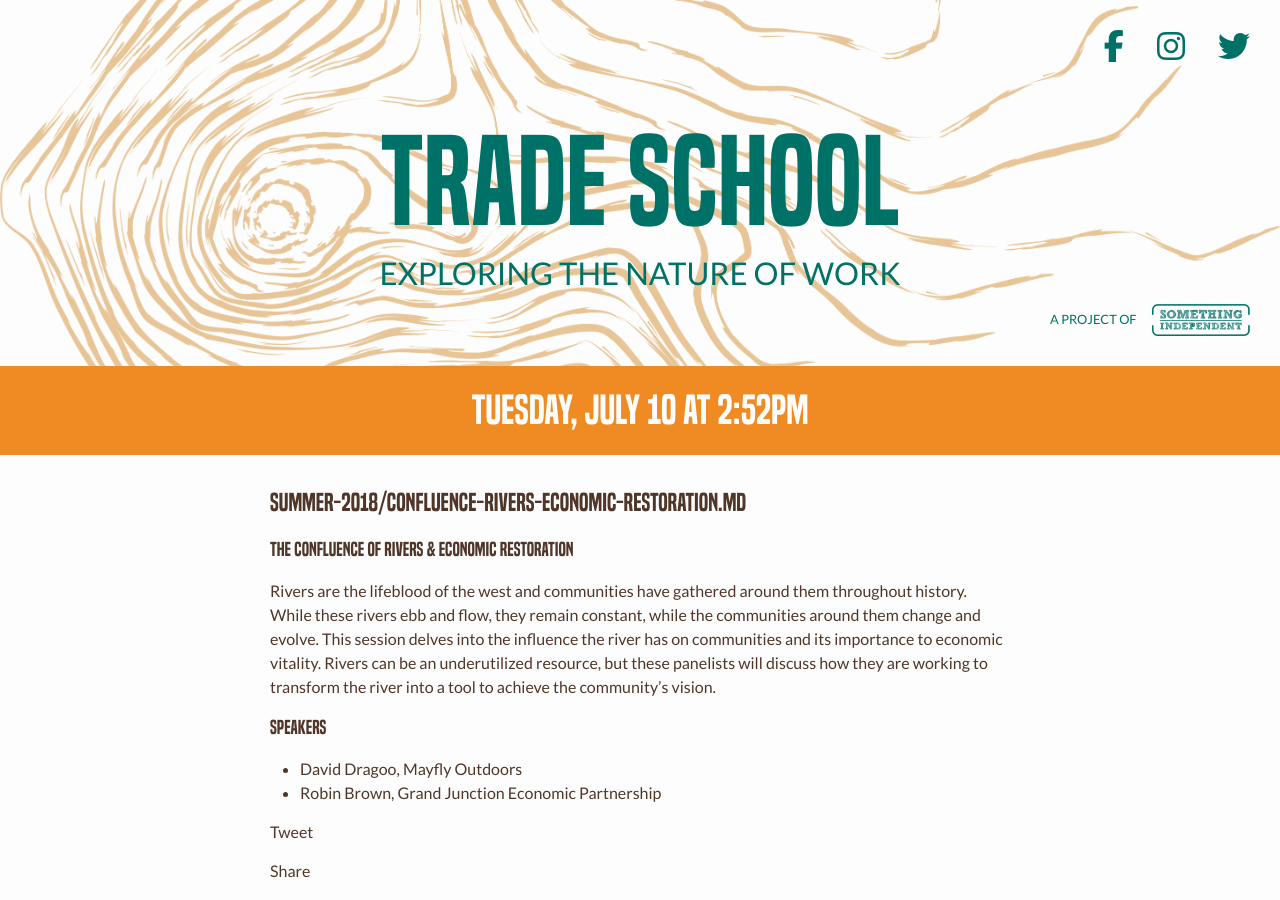
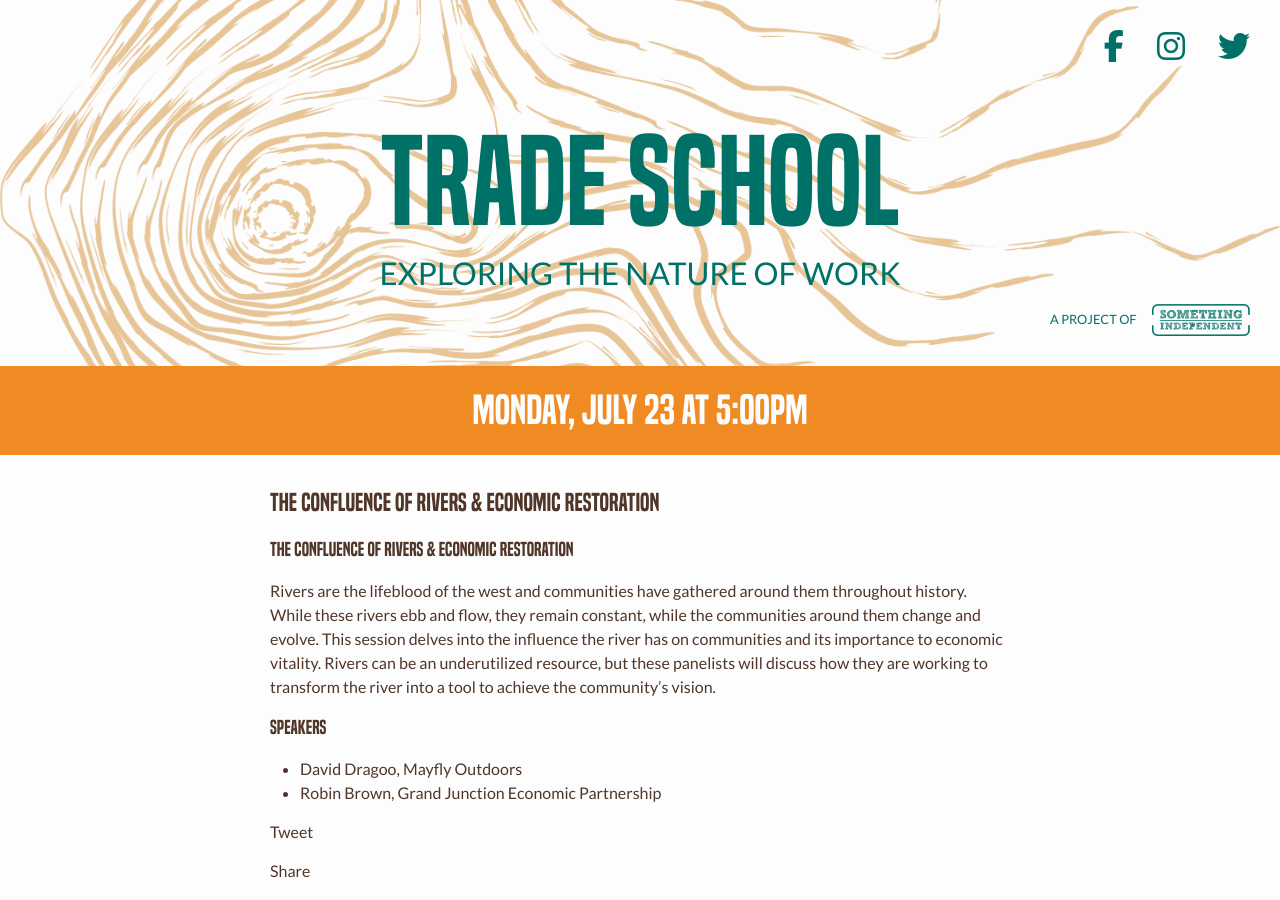
Before and after one commit to somethingindependent/tradeschool, a Jekyll site: the page built from _talks/summer-2018/confluence-rivers-economic-restoration-md.md, in a window 1280 px wide and 900 px high. Built offline with Jekyll 4.4.1, drawn with Linux system fonts in a browser that asks for light colours; nearby versions of some CDN libraries; comment, search, counter and statistics services are not loaded.

Commit message:
Update from Forestry.io - Updated confluence-rivers-economic-restoration-md.md

```diff
--- a/_talks/summer-2018/confluence-rivers-economic-restoration-md.md
+++ b/_talks/summer-2018/confluence-rivers-economic-restoration-md.md
@@ -3,8 +3,10 @@ image: assets/trade-school-ig.png
 last_modified_at: now
 layout: talk
 edition: summer-2018
-title: summer-2018/confluence-rivers-economic-restoration.md
-date: 2018-07-10 14:52:16 +0000
+title: The Confluence of Rivers & Economic Restoration
+date: 2018-07-23 17:00:00 +0000
+date_end: ''
+redirect_from: []
 ---
 ### The Confluence of Rivers & Economic Restoration
 
```
Also changed, not shown: .forestry/front_matter/templates/talks-_talks-winter-2018.yml (added).
